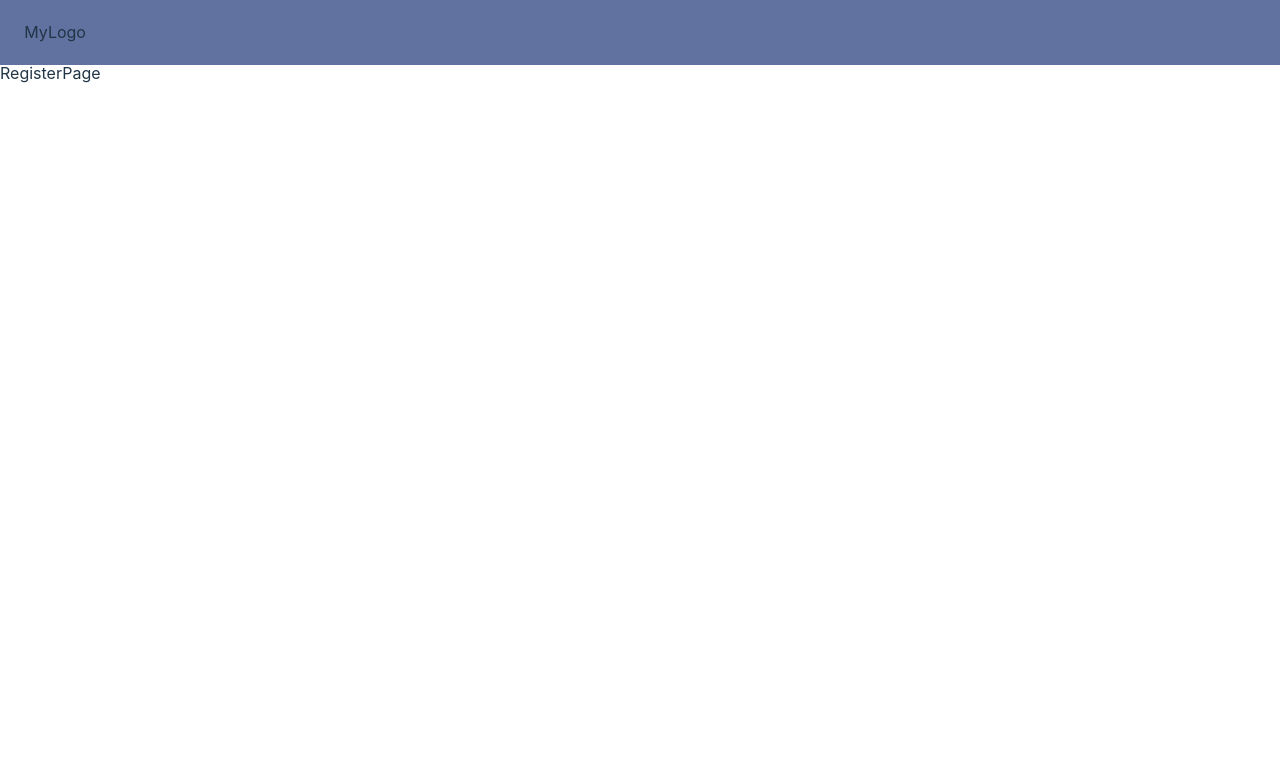
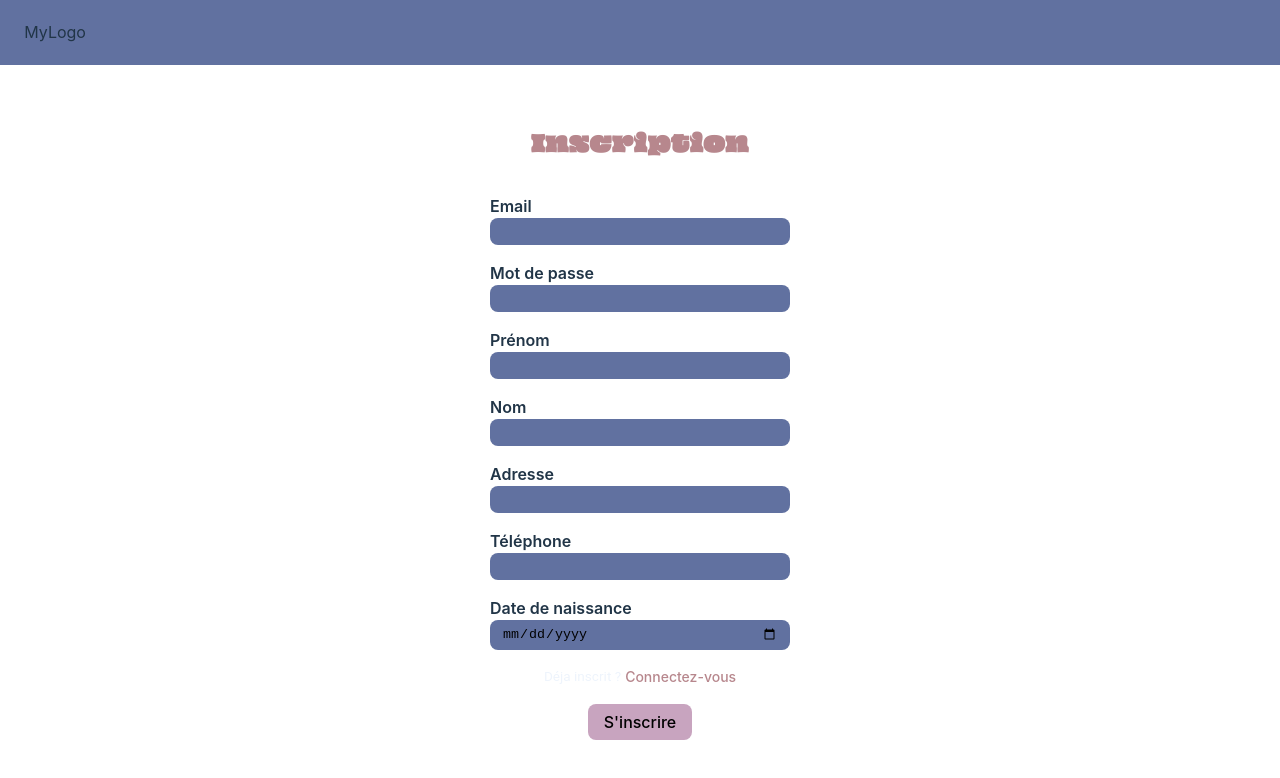
Before and after one commit to Deuli-P/kivaou-frontend, a React (Vite) app: page /auth/register in a window 1280 px wide. Shown: the top 778 px of the page. Built offline with nearby package versions, Linux system fonts and the light colour scheme; no server answers.

Commit message:
start register form

```diff
--- a/src/pages/auth/Login.tsx
+++ b/src/pages/auth/Login.tsx
@@ -35,14 +35,14 @@ const Login = () => {
   };
 
   return (
-    <>
-    <div
-      className="login-container"
+    <main
+      className="auth-container"
     >
       <h1>Connexion</h1>
       <button
         onClick={async() => {
-          await fetching(`${API_URL}/api/`,'GET', {})
+          await fetch(`${API_URL}/api/`,{
+            method:'GET'})
         }}
       >
         Check liaison with backend
@@ -50,7 +50,7 @@ const Login = () => {
       <div>
         <form
           onSubmit={handleSubmit}
-          className='login-form'
+          className='auth-form'
           >
           <label
             htmlFor="email"
@@ -81,9 +81,9 @@ const Login = () => {
               className="input-input"
               />
           </label>
-          <div className="login-no-account">
+          <div className="auth-redirection-link">
             <p>Pas de compte ?</p>
-            <a href="/register">Inscrivez-vous</a>
+            <a href="/auth/register">Inscrivez-vous</a>
           </div>
           <button
             type="submit"
@@ -93,8 +93,7 @@ const Login = () => {
           </button>
         </form>
       </div>
-    </div>
-    </>
+    </main>
   )
 }
 
--- a/src/pages/auth/Register.tsx
+++ b/src/pages/auth/Register.tsx
@@ -1,7 +1,165 @@
+import { useState, useEffect } from "react"
+import { fetching } from "../../utils/utils"
+const API_URL = import.meta.env.VITE_BACKEND_URL
+const Register = () => {
 
-const Register = () => {
+  const [registerData, setRegisterData] = useState({
+    email: '',
+    password: '',
+    firstname: '',
+    lastname: '',
+    birthdate: '',
+    address: '',
+    phone: '',
+  })
+
+  const handleChangeValue = (e: React.ChangeEvent<HTMLInputElement>) => {
+    setRegisterData((prev) => ({
+      ...prev,
+      [e.target.name]: e.target.value
+    }))
+  }
+
+
+  const handleSubmit = async (e: React.FormEvent) => {
+    e.preventDefault()
+    try{
+
+      const response = await fetching(`${API_URL}/api/auth/register`, 'POST', {
+        body: JSON.stringify(registerData)
+      })
+      console.log(response)
+      if(response){
+        console.log('ok')
+      }
+    }
+    catch(e){
+      throw new Error("Erreur d'inscription : ",e)
+    }
+  }
+
+
   return (
-    <div>RegisterPage</div>
+    <main className="auth-container">
+      <h1>Inscription</h1>
+      <form
+        className='auth-form'
+        onSubmit={handleSubmit}
+      >
+        <label
+          htmlFor="email"
+          className="input-label"
+        >
+          Email
+          <input
+            type="email"
+            id="email"
+            name="email"
+            required
+            value={registerData.email}
+            onChange={(e)=>handleChangeValue(e)}
+            className="input-input"
+          />
+        </label>
+        <label
+          htmlFor="password"
+          className="input-label"
+        >
+          Mot de passe
+          <input
+            type="password"
+            id="password"
+            name="password"
+            required
+            value={registerData.password}
+            onChange={(e)=>handleChangeValue(e)}
+            className="input-input"
+          />
+        </label>
+        <label
+          htmlFor="firstname"
+          className="input-label"
+        >
+          Prénom
+          <input
+            type="text"
+            id="firstname"
+            name="firstname"
+            required
+            value={registerData.firstname}
+            onChange={(e)=>handleChangeValue(e)}
+            className="input-input"
+          />
+        </label>
+        <label
+          htmlFor="lastname"
+          className="input-label"
+        >
+          Nom
+          <input
+            type="text"
+            id="lastname"
+            name="lastname"
+            required
+            value={registerData.lastname}
+            onChange={(e)=>handleChangeValue(e)}
+            className="input-input"
+          />
+        </label>
+        <label
+          htmlFor="address"
+          className="input-label"
+        >
+          Adresse
+          <input
+            type="text"
+            id="address"
+            name="address"
+            required
+            value={registerData.address}
+            onChange={(e)=>handleChangeValue(e)}
+            className="input-input"
+          />
+        </label>
+        <label
+          htmlFor="phone"
+          className="input-label"
+        >
+          Téléphone
+          <input
+            type="text"
+            id="phone"
+            name="phone"
+            required
+            value={registerData.phone}
+            onChange={(e)=>handleChangeValue(e)}
+            className="input-input"
+          />
+        </label>
+        <label
+          htmlFor="birthdate"
+          className="input-label"
+        >
+          Date de naissance
+          <input
+            type="date"
+            id="birthdate"
+            name="birthdate"
+            required
+            value={registerData.birthdate}
+            onChange={(e)=>handleChangeValue(e)}
+            className="input-input"
+          />
+        </label>
+        <div className="auth-redirection-link">
+          <p>Déja inscrit ? </p>
+          <a href="/auth/login">Connectez-vous</a>
+        </div>
+        <button>
+          S'inscrire
+        </button>
+      </form>
+    </main>
   )
 }
 
--- a/src/styles/index.scss
+++ b/src/styles/index.scss
@@ -22,30 +22,29 @@
 }
 
 
-.login-container{
+.auth-container{
     display: flex;
     flex-direction: column;
-    justify-content: center;
+    justify-content: flex-start;
     align-items: center;
     gap: 20px;
-    margin: 0 auto;
+    margin-top: 3em;
     padding: 20px;
     height: 100vh;
     width: 100vw;
+};
 
-}
-
-.login-form{
+.auth-form{
     display: flex;
     flex-direction: column;
     justify-content: center;
     align-items: center;
     gap: 20px;
     padding: 20px;
-}
+};
 
 
-.login-no-account{
+.auth-redirection-link{
     display: flex;
     flex-direction: row;
     justify-content: center;
@@ -58,4 +57,4 @@
     & a{
         color: settings.$accent_color;
     }
-}
+};
```
